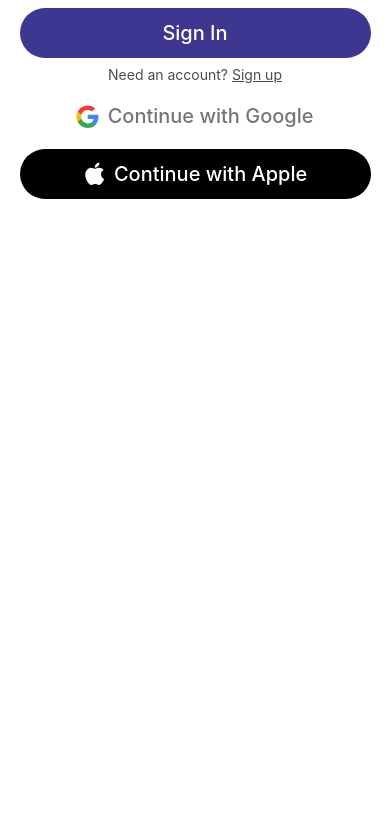
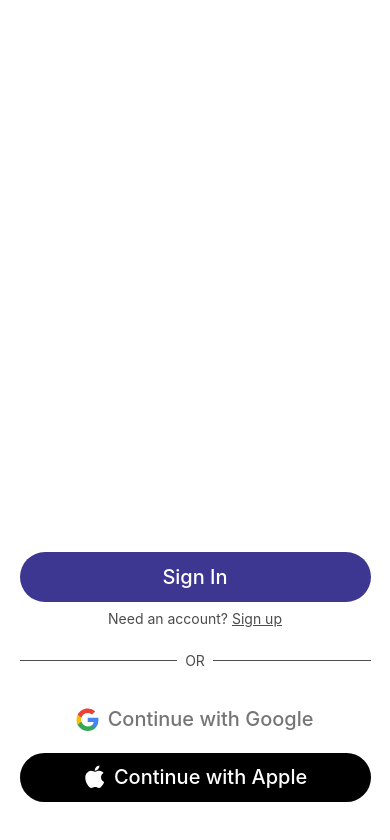
Before and after one commit to TalJa1/AirQualityMonitoring, a React Native app: screen /Login in a window 390 px wide. Shown: the top 840 px of the page. Built offline with nearby package versions, Linux system fonts and the light colour scheme.

Commit message:
Refactor Login component to add Sign In button and separator line

```diff
--- a/views/begin/Login.tsx
+++ b/views/begin/Login.tsx
@@ -19,8 +19,12 @@ const Login = () => {
     <SafeAreaView style={styles.container}>
       <ScrollView
         style={{paddingHorizontal: vw(5)}}
-        contentContainerStyle={{marginVertical: vh(1)}}>
-        <View style={{rowGap: vh(1)}}>
+        contentContainerStyle={{
+          marginVertical: vh(1),
+          flex: 1,
+          justifyContent: 'flex-end',
+        }}>
+        <View style={{rowGap: vh(1), marginBottom: vh(4)}}>
           <BtnLayout title="Sign In" btnColor="#3E3792" textColor="white" />
           <View
             style={{
@@ -34,6 +38,16 @@ const Login = () => {
                 Sign up
               </Text>
             </TouchableOpacity>
+          </View>
+          <View
+            style={{
+              flexDirection: 'row',
+              alignItems: 'center',
+              marginVertical: vh(2),
+            }}>
+            <View style={{flex: 1, height: 1, backgroundColor: '#4C4C4C'}} />
+            <Text style={{marginHorizontal: vw(2), color: '#4C4C4C'}}>OR</Text>
+            <View style={{flex: 1, height: 1, backgroundColor: '#4C4C4C'}} />
           </View>
           <BtnLayout
             title="Continue with Google"
```
